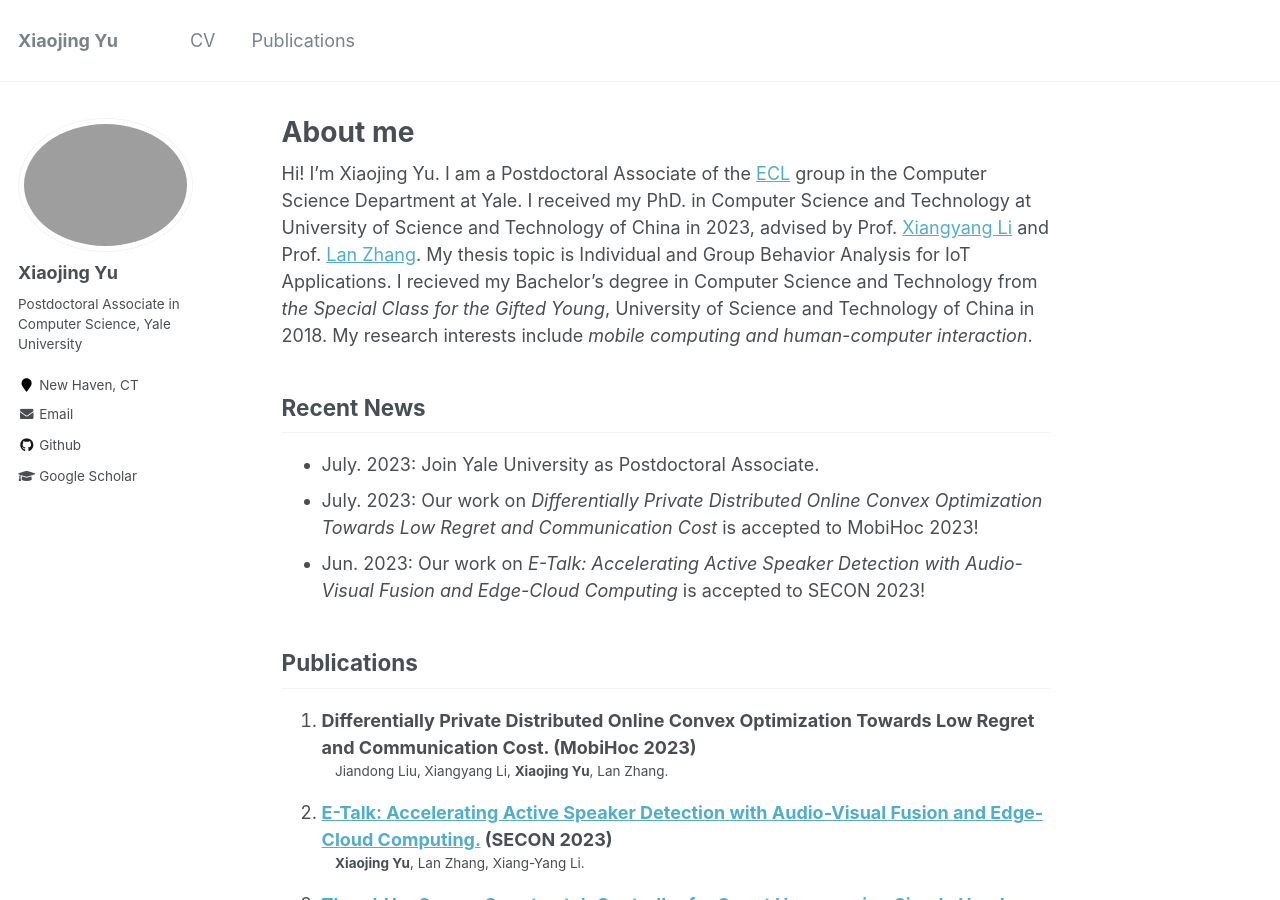
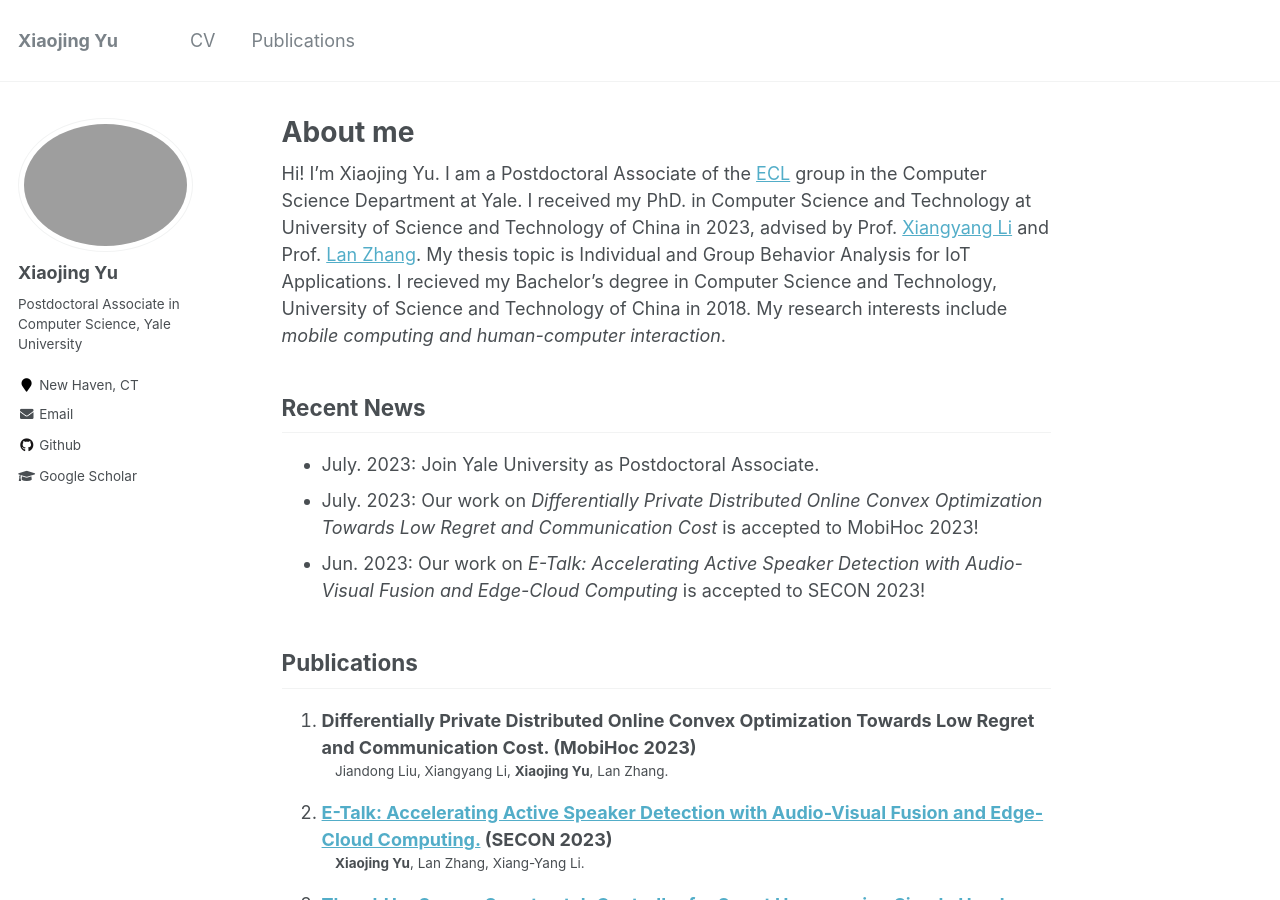
Before and after one commit to blairjing/blairjing.github.io, a Jekyll site: the page built from _pages/about.md, in a window 1280 px wide and 900 px high. Built offline with Jekyll 4.4.1, drawn with Linux system fonts in a browser that asks for light colours.

Commit message:
Update about.md

```diff
--- a/_pages/about.md
+++ b/_pages/about.md
@@ -9,7 +9,7 @@ redirect_from:
 ---
 
 Hi! I'm Xiaojing Yu. I am a Postdoctoral Associate of the [ECL](https://www.yecl.org/) group in the Computer Science Department at Yale. I received my PhD. in Computer Science and Technology at University of Science and Technology of China in 2023, advised by  Prof. [Xiangyang Li](http://staff.ustc.edu.cn/~xiangyangli/) and Prof. [Lan Zhang](https://scholar.google.com/citations?user=83QxmA8AAAAJ&hl=en). My thesis topic is Individual and Group Behavior Analysis for IoT Applications.
-I recieved my Bachelor’s degree in Computer Science and Technology from *the Special Class for the Gifted Young*, University of Science and Technology of China in 2018.
+I recieved my Bachelor’s degree in Computer Science and Technology, University of Science and Technology of China in 2018.
 My research interests include *mobile computing and human-computer interaction*.
 
 Recent News
```
